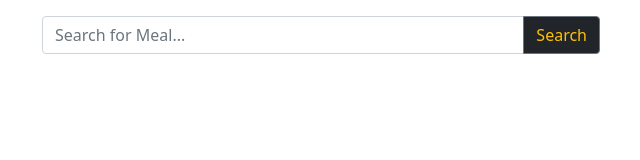
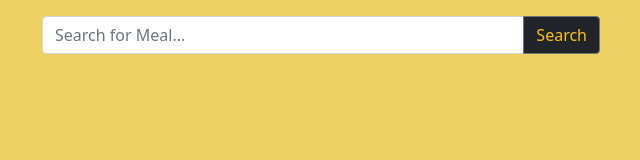
Before and after one commit to iamarif1/cooking-master-assignment, a plain HTML site: page index.html in a window 1280 px wide. Shown: the whole page, without its empty margins (319-959 px from the left). Drawn offline with nearby package versions, Linux system fonts and the light colour scheme.

Commit message:
Background Color

```diff
--- a/style.css
+++ b/style.css
@@ -1,3 +1,6 @@
+body{
+    background-color:#EDD263;
+}
 #allFood {
     display: grid;
     grid-template-columns: repeat(4, 1fr);
```
